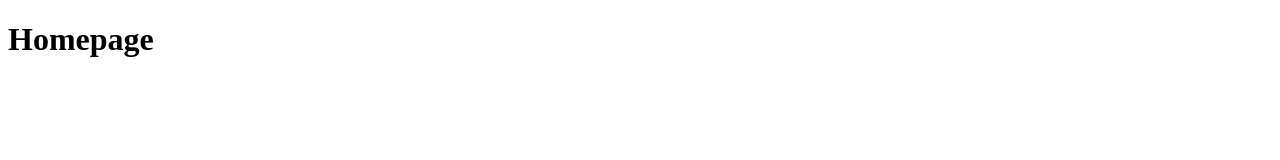
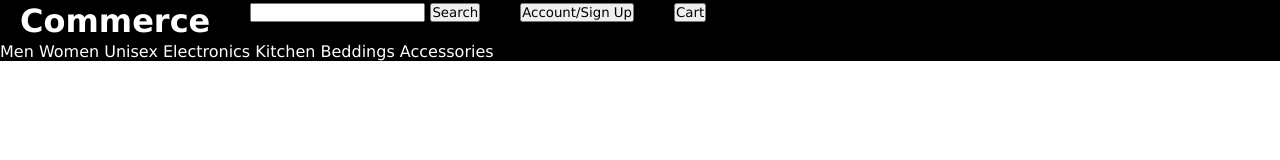
Before and after one commit to emryson/my-commernce, a plain HTML site: page index.html in a window 1280 px wide. Drawn offline with Linux system fonts and the light colour scheme.

Commit message:
New Second commit

```diff
--- /dev/null
+++ b/css/index.css
@@ -0,0 +1,27 @@
+*{
+  /* background-color: rgb(191, 203, 203); */
+  font-family: Verdana, Geneva, Tahoma, sans-serif;
+  padding:0;
+  margin:0;
+}
+.head-container, .nav-container{
+  background-color: #000000;
+  display: flex;
+  align-items: flex-start;
+  color:white;
+
+
+
+}
+
+.nav-container a,.nav-container:visited{
+  text-decoration: none;
+  color :white;
+
+}
+header{
+  background-color: #971414;
+}
+.header-box{
+  padding:2px 20px;
+}
--- a/index.html
+++ b/index.html
@@ -3,10 +3,67 @@
 <head>
     <meta charset="UTF-8">
     <meta name="viewport" content="width=device-width, initial-scale=1.0">
-    <title>Homepage</title>
+    <title>Commerce - Homepage</title>
+
+    <link rel="stylesheet" href="./css/index.css">
 </head>
 <body>
-    <h1>Homepage</h1>
+  <header>
+
+      <!-- Main header container -->
+    <div class="head-container">
+
+      <!-- Main site heading -->
+      <div class="header-box">
+      <div class="main-heading">
+        <h1>Commerce</h1>
+      </div>
+      </div>
+
+        <!-- search box -->
+      <div class="header-box">
+        <div class="search-box">
+
+         <form action="submit-form">
+           <input type="text" required>
+           <input type="submit" value="Search">
+         </form>
+        </div>
+      </div>
+
+      <div class="header-box">
+         <!-- User account -->
+        <div class="account-btn">
+          <button>Account/Sign Up</button>
+        </div>
+      </div>
+
+      <div class="header-box">
+          <!-- User Cart  -->
+        <div class="cart-btn">
+          <button>Cart</button>
+        </div>
+      </div>
+    </div>
+
+      <!-- Navigation Bar -->
+    <div class="nav-container">
+      <nav>
+        <a href="#">Men</a>
+        <a href="#">Women</a>
+        <a href="#">Unisex</a>
+        <a href="#">Electronics</a>
+        <a href="#">Kitchen</a>
+        <a href="#">Beddings</a>
+        <a href="#">Accessories</a>
+        <a href="#"></a>
+        <a href="#"></a>
+      </nav>
+
+    </div>
+
+   </header>
+
 
 </body>
 </html>
```
